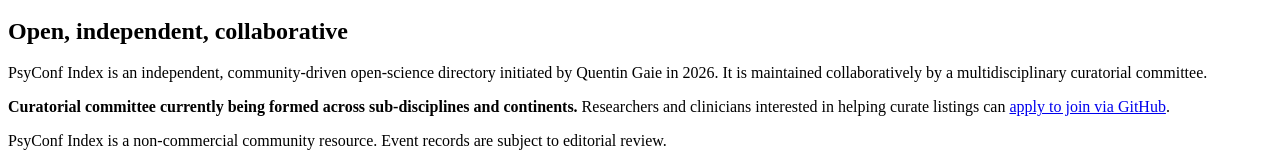
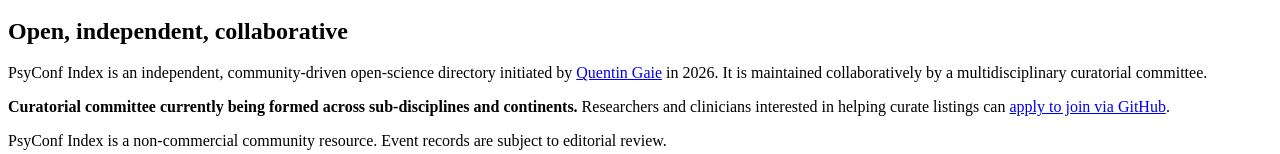
Before and after one commit to psyconf-index/psyconf-index.github.io, a website with bundled scripts: page index.html in a window 1280 px wide. Shown: the part 984-1138 px from the top of the page. Built offline with nearby package versions, Linux system fonts and the light colour scheme.

Commit message:
Add link to Quentin Gaie in project description
Updated the description of PsyConf Index to include a link to Quentin Gaie's website.

```diff
--- a/index.html
+++ b/index.html
@@ -117,7 +117,7 @@
         <div class="about-content">
           <p class="eyebrow">About the project</p>
           <h2 id="about-title">Open, independent, collaborative</h2>
-          <p>PsyConf Index is an independent, community-driven open-science directory initiated by Quentin Gaie in 2026. It is maintained collaboratively by a multidisciplinary curatorial committee.</p>
+          <p>PsyConf Index is an independent, community-driven open-science directory initiated by <a href = "https://quentin.gaie.fr/">Quentin Gaie</a> in 2026. It is maintained collaboratively by a multidisciplinary curatorial committee.</p>
           <p class="about-call"><strong>Curatorial committee currently being formed across sub-disciplines and continents.</strong> Researchers and clinicians interested in helping curate listings can <a id="join-committee-link" href="#about">apply to join via GitHub</a>.</p>
         </div>
       </div>
```
